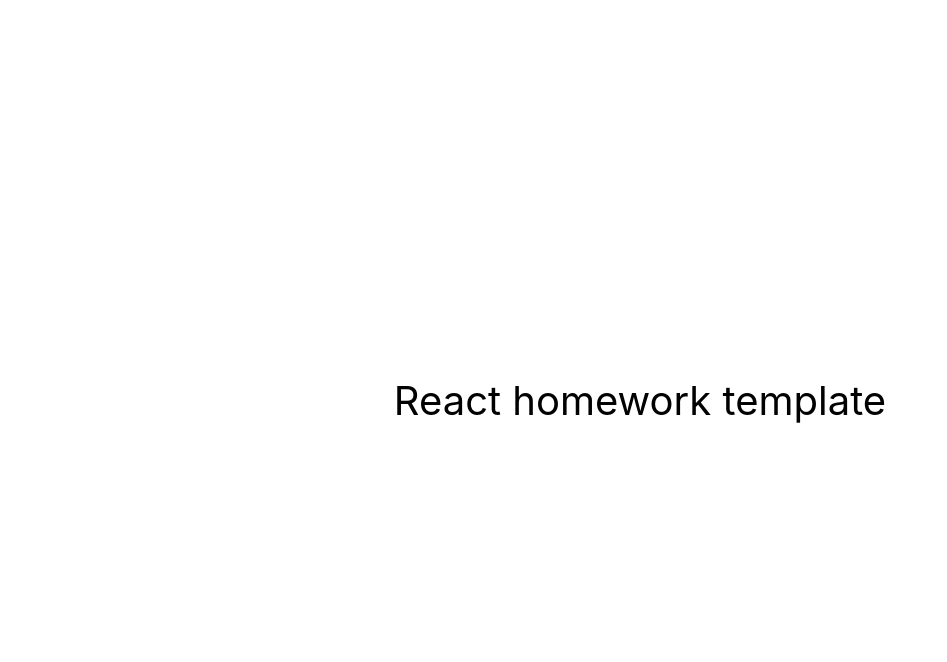
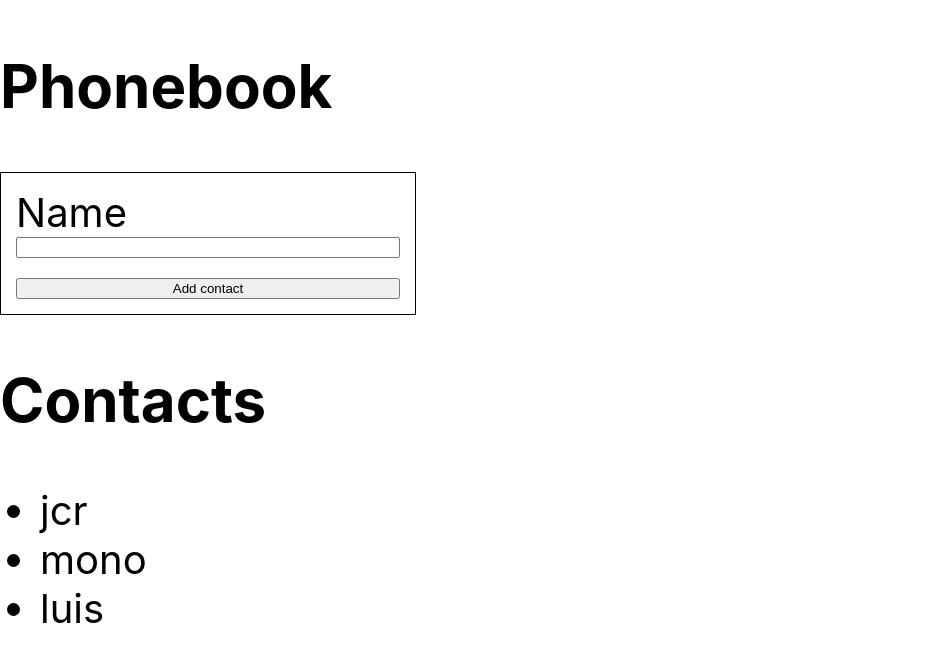
Before and after one commit to jcaror99/goit-react-hw-04-phonebook, a React (Create React App) app: page / in a window 1280 px wide. Shown: the top 662 px of the page, without its empty margins (0-947 px from the left). Built offline with nearby package versions, Linux system fonts and the light colour scheme.

Commit message:
taskTwoPointOne

```diff
--- a/package.json
+++ b/package.json
@@ -7,6 +7,7 @@
     "@testing-library/jest-dom": "^5.16.3",
     "@testing-library/react": "^12.1.4",
     "@testing-library/user-event": "^13.5.0",
+    "nanoid": "^5.0.4",
     "react": "^18.1.0",
     "react-dom": "^18.1.0",
     "react-scripts": "5.0.1",
--- a/src/components/App.jsx
+++ b/src/components/App.jsx
@@ -1,16 +1,33 @@
-export const App = () => {
+import { Component } from 'react';
+import ContactForm from './ContactForm/ContactForm.jsx';
+import ContactList from './ContactList/ContactList.jsx';
+
+class App extends Component {
+  state = {
+    contacts: [
+      { nombre: 'jcr', id: 1 },
+      { nombre: 'mono', id: 1 },
+      { nombre: 'luis', id: 1 },
+    ],
+    name: '',
+  };
+
+  render() {
     return (
       <div
         style={{
           height: '100vh',
           display: 'flex',
-        justifyContent: 'center',
-        alignItems: 'center',
+          flexDirection: 'column',
           fontSize: 40,
-        color: '#010101'
+          color: '#010101',
         }}
       >
-      React homework template
+        <ContactForm />
+        <ContactList contacts={this.state.contacts} />
       </div>
     );
-};
+  }
+}
+
+export { App };
--- /dev/null
+++ b/src/components/ContactForm/ContactForm.jsx
@@ -0,0 +1,28 @@
+import { Component } from 'react';
+import { nanoid } from 'nanoid';
+import './ContactForm.module.css';
+
+class ContactForm extends Component {
+  render() {
+    return (
+      <div>
+        <h2>Phonebook</h2>
+        <form action="">
+          <label htmlFor={nanoid()}>
+            Name
+            <input
+              type="text"
+              name="name"
+              pattern="^[a-zA-Zа-яА-Я]+(([' -][a-zA-Zа-яА-Я ])?[a-zA-Zа-яА-Я]*)*$"
+              title="Name may contain only letters, apostrophe, dash and spaces. For example Adrian, Jacob Mercer, Charles de Batz de Castelmore d'Artagnan"
+              required
+            />
+          </label>
+          <button type="submit">Add contact</button>
+        </form>
+      </div>
+    );
+  }
+}
+
+export default ContactForm;
--- /dev/null
+++ b/src/components/ContactForm/ContactForm.module.css
@@ -0,0 +1,16 @@
+form {
+  display: flex;
+  flex-direction: column;
+  border: solid 1px black;
+  padding: 15px;
+  width: 30%;
+}
+
+label {
+  display: flex;
+  flex-direction: column;
+}
+
+button {
+  margin-top: 20px;
+}
--- /dev/null
+++ b/src/components/ContactList/ContactList.jsx
@@ -0,0 +1,21 @@
+import { Component } from 'react';
+import { nanoid } from 'nanoid';
+
+class ContactList extends Component {
+  render() {
+    const { contacts } = this.props;
+
+    return (
+      <div>
+        <h2>Contacts</h2>
+        <ul>
+          {contacts.map(element => (
+            <li key={nanoid()}>{element.nombre}</li>
+          ))}
+        </ul>
+      </div>
+    );
+  }
+}
+
+export default ContactList;
```
Also changed, not shown: 1 other file (tests, documents, lock files or other folders). Lines whose indentation alone changed are shown as unchanged.
